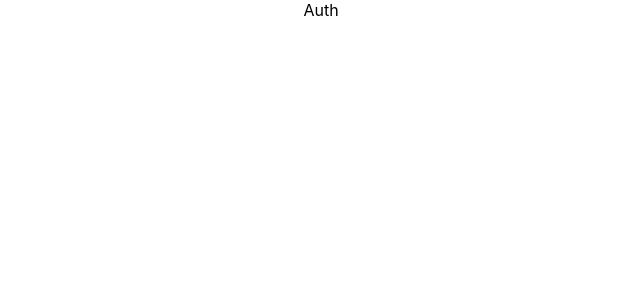
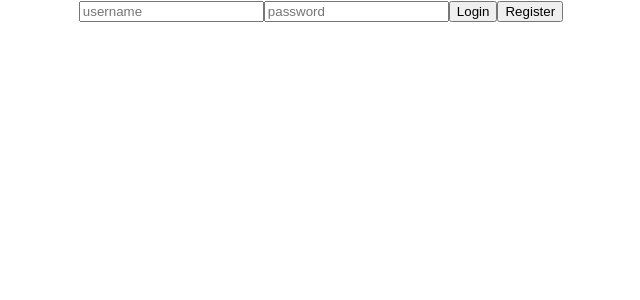
Before and after one commit to scottsf/hello, a React (Create React App) app: page /auth in a window 1280 px wide. Shown: the top 300 px of the page, without its empty margins (319-959 px from the left). Built offline with nearby package versions, Linux system fonts and the light colour scheme.

Commit message:
Add input for username and password

```diff
--- a/src/components/auth/Auth.js
+++ b/src/components/auth/Auth.js
@@ -2,7 +2,14 @@ import React, {Component} from 'react';
 
 class Auth extends Component {
   render() {
-    return <div>Auth</div>;
+    return (
+      <div>
+        <input placeholder="username" />
+        <input placeholder="password" />
+        <button> Login </button>
+        <button> Register </button>
+      </div>
+    );
   }
 }
 
```
